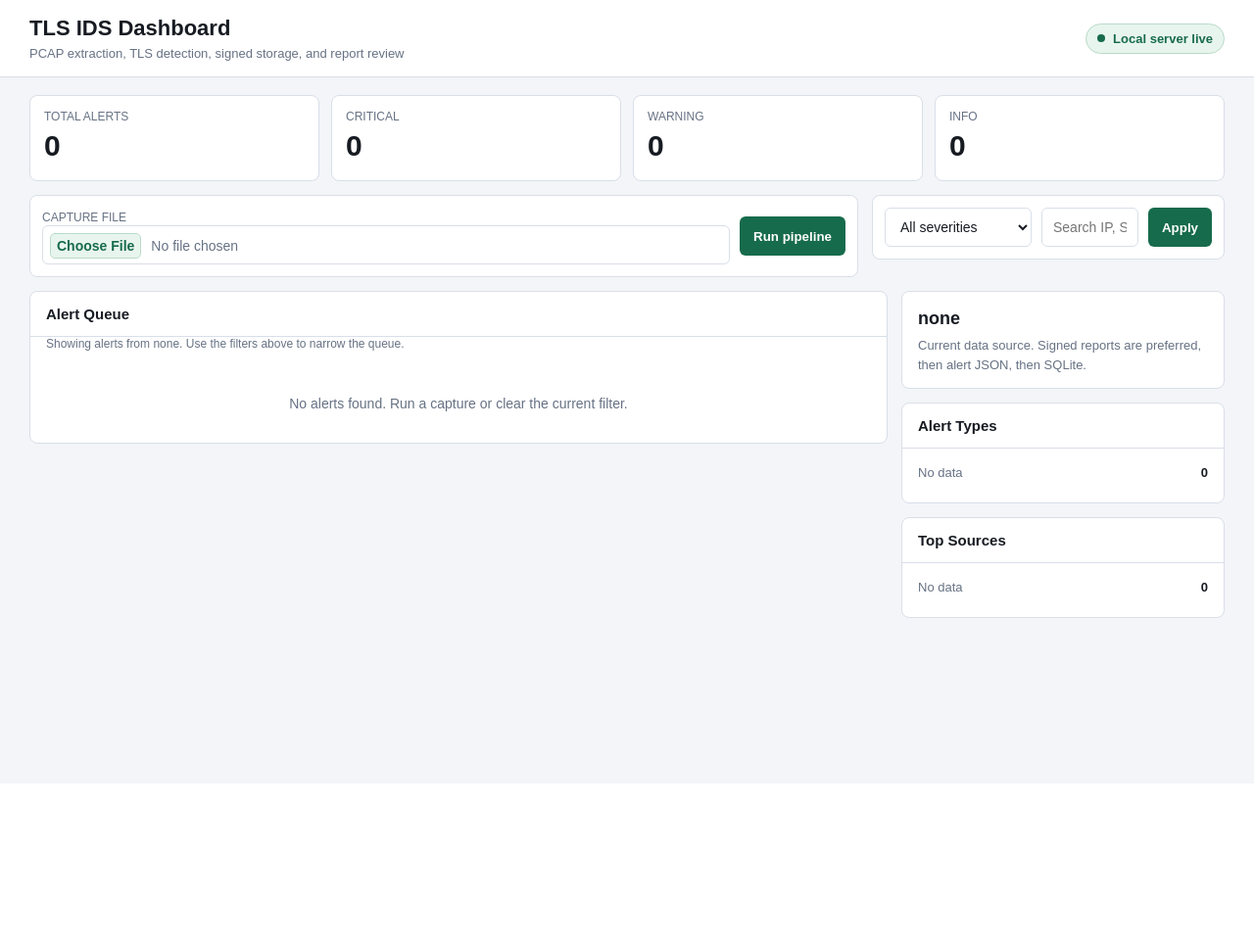
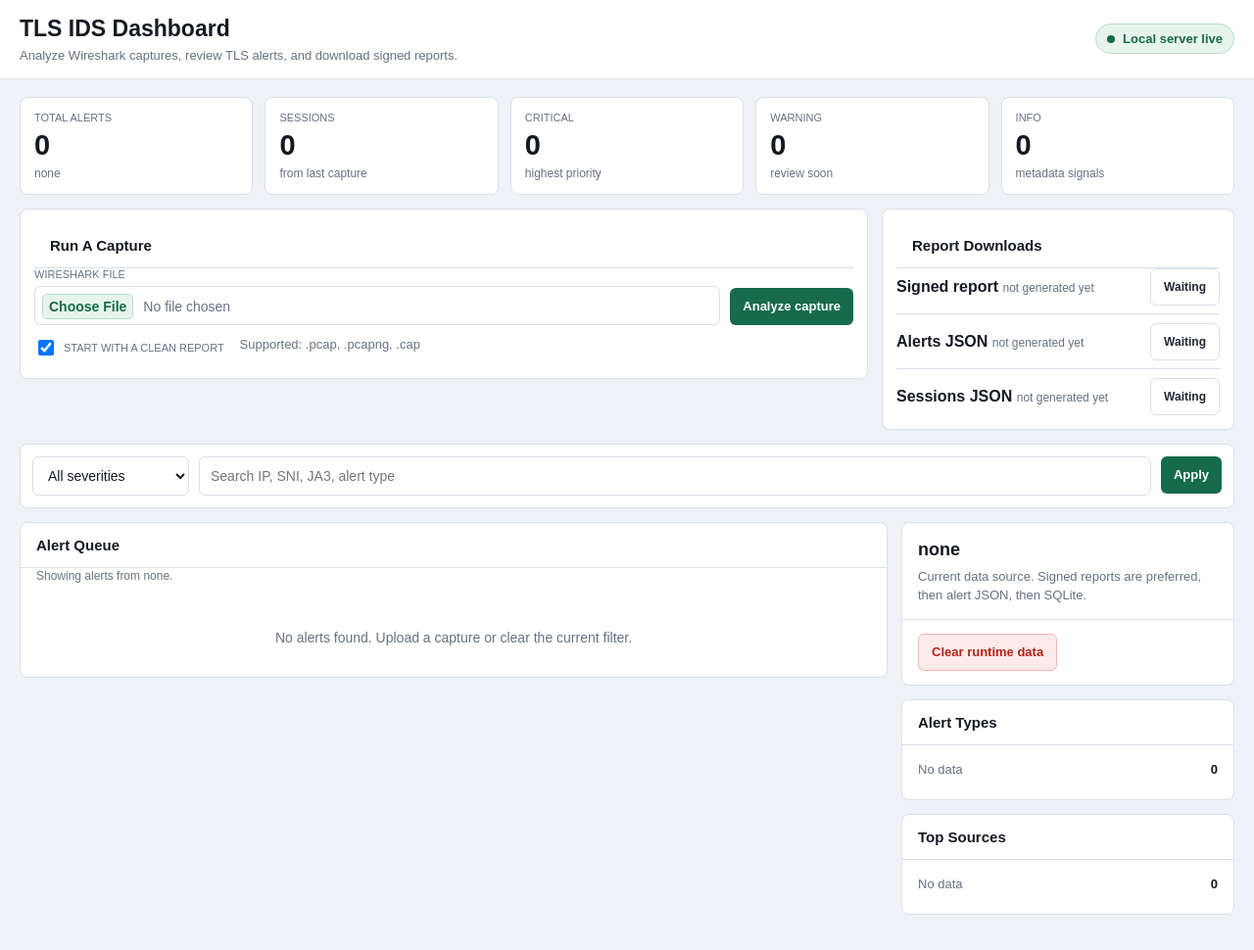
Before and after one commit to abiree-roo7/Crypto_project, a Flask app: page / in a window 1280 px wide. Shown: the whole page at 98% size. Before the commit the page ends 631 px from the top, so only its background shows below. Run offline with Flask 3, Linux system fonts and the light colour scheme.

Commit message:
Improve dashboard report workflow

```diff
--- a/partie_4_dashboard/app.py
+++ b/partie_4_dashboard/app.py
@@ -21,7 +21,7 @@
 
 preload_stdlib_code_module()
 
-from flask import Flask, flash, redirect, render_template, render_template_string, request, url_for
+from flask import Flask, flash, redirect, render_template, request, send_file, url_for
 from werkzeug.utils import secure_filename
 
 
@@ -32,6 +32,7 @@
 ALERTS_DB = BASE_DIR / "alerts.db"
 UPLOAD_DIR = BASE_DIR / "uploads"
 ALLOWED_CAPTURE_EXTENSIONS = {".pcap", ".pcapng", ".cap"}
+RUNTIME_OUTPUTS = (SESSIONS_JSON, ALERTS_JSON, REPORT_JSON, ALERTS_DB)
 
 app = Flask(__name__)
 app.secret_key = "tls-ids-local-dashboard"
@@ -60,6 +61,17 @@
         "stored": len(stored_alerts),
         "capture": capture_path.name,
     }
+
+
+def clear_runtime_outputs():
+    for path in RUNTIME_OUTPUTS:
+        if path.exists():
+            path.unlink()
+
+    if UPLOAD_DIR.exists():
+        for item in UPLOAD_DIR.iterdir():
+            if item.is_file():
+                item.unlink()
 
 
 def _load_json(path):
@@ -142,6 +154,35 @@
         "severity_counts": dict(severity_counts),
         "type_counts": type_counts.most_common(6),
         "top_sources": sources.most_common(5),
+    }
+
+
+def build_artifact_status():
+    sessions = _load_json(SESSIONS_JSON) or []
+    report = _load_json(REPORT_JSON)
+    report_info = report.get("report", {}) if isinstance(report, dict) else {}
+
+    artifacts = []
+    for label, path, endpoint in (
+        ("Signed report", REPORT_JSON, "download_report"),
+        ("Alerts JSON", ALERTS_JSON, "download_alerts"),
+        ("Sessions JSON", SESSIONS_JSON, "download_sessions"),
+    ):
+        artifacts.append(
+            {
+                "label": label,
+                "exists": path.exists(),
+                "size": path.stat().st_size if path.exists() else 0,
+                "endpoint": endpoint,
+            }
+        )
+
+    return {
+        "sessions": len(sessions) if isinstance(sessions, list) else 0,
+        "report_generated_at": report_info.get("generated_at"),
+        "report_total_alerts": report_info.get("total_alerts"),
+        "artifacts": artifacts,
+        "database_exists": ALERTS_DB.exists(),
     }
 
 
@@ -520,6 +561,7 @@
         "dashboard.html",
         alerts=filtered,
         stats=build_stats(alerts),
+        artifacts=build_artifact_status(),
         data_source=source,
         severity=severity,
         query=query,
@@ -544,6 +586,11 @@
     uploaded.save(capture_path)
 
     try:
+        if request.form.get("fresh_run") == "1":
+            clear_runtime_outputs()
+            UPLOAD_DIR.mkdir(exist_ok=True)
+            uploaded.stream.seek(0)
+            uploaded.save(capture_path)
         result = run_pipeline_for_capture(capture_path)
     except Exception as exc:
         flash(f"Pipeline failed: {exc}")
@@ -553,6 +600,37 @@
         "Pipeline complete for {capture}: {sessions} session(s), "
         "{alerts} alert(s), {stored} stored alert(s).".format(**result)
     )
+    return redirect(url_for("dashboard"))
+
+
+@app.route("/download/report")
+def download_report():
+    if not REPORT_JSON.exists():
+        flash("No report.json is available yet. Run the pipeline first.")
+        return redirect(url_for("dashboard"))
+    return send_file(REPORT_JSON, as_attachment=True, download_name="tls_ids_report.json")
+
+
+@app.route("/download/alerts")
+def download_alerts():
+    if not ALERTS_JSON.exists():
+        flash("No alerts.json is available yet. Run the pipeline first.")
+        return redirect(url_for("dashboard"))
+    return send_file(ALERTS_JSON, as_attachment=True, download_name="tls_ids_alerts.json")
+
+
+@app.route("/download/sessions")
+def download_sessions():
+    if not SESSIONS_JSON.exists():
+        flash("No sessions_tls.json is available yet. Run the pipeline first.")
+        return redirect(url_for("dashboard"))
+    return send_file(SESSIONS_JSON, as_attachment=True, download_name="tls_ids_sessions.json")
+
+
+@app.route("/reset", methods=["POST"])
+def reset_runtime_data():
+    clear_runtime_outputs()
+    flash("Runtime data cleared. Upload a capture to start a fresh analysis.")
     return redirect(url_for("dashboard"))
 
 
--- a/partie_4_dashboard/templates/dashboard.html
+++ b/partie_4_dashboard/templates/dashboard.html
@@ -6,20 +6,21 @@
   <title>TLS IDS Dashboard</title>
   <style>
     :root {
-      --bg: #f3f5f8;
+      --bg: #eef2f6;
       --panel: #ffffff;
-      --panel-soft: #f8fafc;
-      --ink: #171b22;
-      --muted: #677284;
-      --line: #d9dfe8;
+      --panel-soft: #f7f9fb;
+      --ink: #151922;
+      --muted: #667284;
+      --line: #d9e0e8;
       --green: #176b4d;
-      --green-soft: #e8f5ee;
+      --green-soft: #e7f4ed;
       --red: #b42318;
       --red-soft: #fdebea;
       --amber: #9a5b00;
       --amber-soft: #fff4df;
       --blue: #1261a6;
       --blue-soft: #e8f3ff;
+      --dark: #202733;
     }
 
     * { box-sizing: border-box; }
@@ -32,19 +33,52 @@
       letter-spacing: 0;
     }
 
-    header {
-      background: #ffffff;
-      border-bottom: 1px solid var(--line);
+    a { color: inherit; text-decoration: none; }
+
+    button,
+    .button {
+      display: inline-flex;
+      height: 38px;
+      align-items: center;
+      justify-content: center;
+      border: 0;
+      border-radius: 6px;
+      padding: 0 13px;
+      background: var(--green);
+      color: #ffffff;
+      font-size: 13px;
+      font-weight: 700;
+      cursor: pointer;
+      white-space: nowrap;
+    }
+
+    .button.secondary,
+    button.secondary {
+      border: 1px solid var(--line);
+      background: var(--panel);
+      color: var(--dark);
+    }
+
+    .button.danger,
+    button.danger {
+      border: 1px solid #f3b4af;
+      background: var(--red-soft);
+      color: var(--red);
     }
 
     .wrap {
-      width: min(1220px, calc(100% - 32px));
+      width: min(1240px, calc(100% - 32px));
       margin: 0 auto;
+    }
+
+    header {
+      background: var(--panel);
+      border-bottom: 1px solid var(--line);
     }
 
     .topbar {
       display: grid;
-      grid-template-columns: 1fr auto;
+      grid-template-columns: minmax(0, 1fr) auto;
       gap: 16px;
       align-items: center;
       padding: 16px 0;
@@ -52,7 +86,7 @@
 
     h1 {
       margin: 0;
-      font-size: 22px;
+      font-size: 23px;
       line-height: 1.2;
     }
 
@@ -63,7 +97,7 @@
     }
 
     .status {
-      display: flex;
+      display: inline-flex;
       align-items: center;
       gap: 8px;
       border: 1px solid #b9dbc8;
@@ -83,7 +117,7 @@
       background: currentColor;
     }
 
-    main { padding: 18px 0 34px; }
+    main { padding: 18px 0 36px; }
 
     .flash {
       margin-bottom: 14px;
@@ -97,38 +131,45 @@
 
     .summary {
       display: grid;
-      grid-template-columns: repeat(4, minmax(0, 1fr));
+      grid-template-columns: repeat(5, minmax(0, 1fr));
       gap: 12px;
       margin-bottom: 14px;
     }
 
-    .metric,
-    .panel {
+    .panel,
+    .metric {
       background: var(--panel);
       border: 1px solid var(--line);
       border-radius: 8px;
     }
 
     .metric {
-      min-height: 88px;
+      min-height: 86px;
       padding: 14px;
     }
 
     .metric span {
       display: block;
       color: var(--muted);
-      font-size: 12px;
+      font-size: 11px;
       text-transform: uppercase;
     }
 
     .metric strong {
       display: block;
       margin-top: 8px;
-      font-size: 30px;
+      font-size: 29px;
       line-height: 1;
     }
 
-    .workbar {
+    .metric small {
+      display: block;
+      margin-top: 7px;
+      color: var(--muted);
+      font-size: 12px;
+    }
+
+    .workspace {
       display: grid;
       grid-template-columns: minmax(0, 1fr) 360px;
       gap: 14px;
@@ -136,23 +177,33 @@
       margin-bottom: 14px;
     }
 
-    .upload {
+    .run-card {
+      padding: 14px;
+    }
+
+    .run-title,
+    .panel-title {
+      margin: 0 0 10px;
+      font-size: 15px;
+    }
+
+    .run-grid {
       display: grid;
       grid-template-columns: minmax(0, 1fr) auto;
       gap: 10px;
-      align-items: center;
-      padding: 12px;
+      align-items: end;
     }
 
-    .upload label {
+    label {
+      display: block;
+      margin-bottom: 6px;
       color: var(--muted);
-      font-size: 12px;
+      font-size: 11px;
       text-transform: uppercase;
     }
 
-    .upload input,
-    .filters input,
-    .filters select {
+    input,
+    select {
       height: 40px;
       width: 100%;
       border: 1px solid var(--line);
@@ -163,12 +214,12 @@
       font-size: 14px;
     }
 
-    .upload input[type="file"] {
+    input[type="file"] {
       padding: 7px;
       color: var(--muted);
     }
 
-    .upload input[type="file"]::file-selector-button {
+    input[type="file"]::file-selector-button {
       height: 26px;
       margin-right: 10px;
       border: 1px solid #b9dbc8;
@@ -179,27 +230,66 @@
       cursor: pointer;
     }
 
-    button {
-      height: 40px;
-      border: 0;
-      border-radius: 6px;
-      padding: 0 14px;
-      background: var(--green);
-      color: #ffffff;
-      font-weight: 700;
-      cursor: pointer;
+    .options {
+      display: flex;
+      flex-wrap: wrap;
+      gap: 10px 16px;
+      margin-top: 12px;
+      color: var(--muted);
+      font-size: 13px;
     }
 
-    .filters {
+    .check {
+      display: inline-flex;
+      align-items: center;
+      gap: 7px;
+    }
+
+    .check input {
+      width: 16px;
+      height: 16px;
+      padding: 0;
+    }
+
+    .downloads {
+      padding: 14px;
+    }
+
+    .download-list {
       display: grid;
-      grid-template-columns: 150px minmax(0, 1fr) auto;
+      gap: 8px;
+    }
+
+    .download-row {
+      display: grid;
+      grid-template-columns: minmax(0, 1fr) auto;
       gap: 10px;
+      align-items: center;
+      border-top: 1px solid var(--line);
+      padding-top: 9px;
+    }
+
+    .download-row:first-child {
+      border-top: 0;
+      padding-top: 0;
+    }
+
+    .download-row span {
+      color: var(--muted);
+      font-size: 12px;
+    }
+
+    .toolbar {
+      display: grid;
+      grid-template-columns: 160px minmax(0, 1fr) auto;
+      gap: 10px;
+      margin-bottom: 14px;
       padding: 12px;
     }
 
-    .grid {
+    .content {
       display: grid;
-      grid-template-columns: minmax(0, 1fr) 330px;
+      grid-template-columns: minmax(0, 1fr) 340px;
       gap: 14px;
       align-items: start;
     }
@@ -215,6 +305,7 @@
       padding: 0 16px 14px;
       color: var(--muted);
       font-size: 12px;
+      line-height: 1.45;
     }
 
     table {
@@ -244,7 +335,6 @@
 
     .badge {
       display: inline-flex;
-      align-items: center;
       min-width: 66px;
       justify-content: center;
       border-radius: 999px;
@@ -259,9 +349,7 @@
     .info { color: var(--blue); background: var(--blue-soft); }
     .unknown { color: var(--muted); background: #eef1f5; }
 
-    .flow {
-      font-weight: 700;
-    }
+    .flow { font-weight: 700; }
 
     .meta {
       color: var(--muted);
@@ -272,6 +360,20 @@
     .side {
       display: grid;
       gap: 14px;
+    }
+
+    .source-box {
+      padding: 14px 16px;
+      color: var(--muted);
+      font-size: 13px;
+      line-height: 1.5;
+    }
+
+    .source-box strong {
+      display: block;
+      margin-bottom: 4px;
+      color: var(--ink);
+      font-size: 18px;
     }
 
     .side-list {
@@ -291,18 +393,9 @@
     .side-row span:first-child { color: var(--muted); }
     .side-row strong { text-align: right; }
 
-    .source-box {
+    .reset-form {
       padding: 14px 16px;
-      color: var(--muted);
-      font-size: 13px;
-      line-height: 1.5;
-    }
-
-    .source-box strong {
-      display: block;
-      margin-bottom: 4px;
-      color: var(--ink);
-      font-size: 18px;
+      border-top: 1px solid var(--line);
     }
 
     .empty {
@@ -312,12 +405,12 @@
       font-size: 14px;
     }
 
-    @media (max-width: 900px) {
+    @media (max-width: 980px) {
       .topbar,
-      .workbar,
-      .grid,
-      .upload,
-      .filters {
+      .workspace,
+      .content,
+      .run-grid,
+      .toolbar {
         grid-template-columns: 1fr;
       }
 
@@ -332,7 +425,7 @@
     <div class="wrap topbar">
       <div>
         <h1>TLS IDS Dashboard</h1>
-        <div class="subhead">PCAP extraction, TLS detection, signed storage, and report review</div>
+        <div class="subhead">Analyze Wireshark captures, review TLS alerts, and download signed reports.</div>
       </div>
       <div class="status"><span class="dot"></span>Local server live</div>
     </div>
@@ -348,22 +441,53 @@
     {% endwith %}
 
     <section class="summary">
-      <div class="metric"><span>Total alerts</span><strong>{{ stats.total }}</strong></div>
-      <div class="metric"><span>Critical</span><strong>{{ stats.critical }}</strong></div>
-      <div class="metric"><span>Warning</span><strong>{{ stats.warning }}</strong></div>
-      <div class="metric"><span>Info</span><strong>{{ stats.info }}</strong></div>
+      <div class="metric"><span>Total alerts</span><strong>{{ stats.total }}</strong><small>{{ data_source }}</small></div>
+      <div class="metric"><span>Sessions</span><strong>{{ artifacts.sessions }}</strong><small>from last capture</small></div>
+      <div class="metric"><span>Critical</span><strong>{{ stats.critical }}</strong><small>highest priority</small></div>
+      <div class="metric"><span>Warning</span><strong>{{ stats.warning }}</strong><small>review soon</small></div>
+      <div class="metric"><span>Info</span><strong>{{ stats.info }}</strong><small>metadata signals</small></div>
     </section>
 
-    <section class="workbar">
-      <form class="panel upload" method="post" action="{{ url_for('run_capture') }}" enctype="multipart/form-data">
+    <section class="workspace">
+      <form class="panel run-card" method="post" action="{{ url_for('run_capture') }}" enctype="multipart/form-data">
+        <h2 class="run-title">Run A Capture</h2>
+        <div class="run-grid">
           <div>
-          <label for="capture">Capture file</label>
+            <label for="capture">Wireshark file</label>
             <input id="capture" name="capture" type="file" accept=".pcap,.pcapng,.cap">
           </div>
-        <button type="submit">Run pipeline</button>
+          <button type="submit">Analyze capture</button>
+        </div>
+        <div class="options">
+          <label class="check">
+            <input name="fresh_run" type="checkbox" value="1" checked>
+            Start with a clean report
+          </label>
+          <span>Supported: .pcap, .pcapng, .cap</span>
+        </div>
       </form>
 
-      <form class="panel filters" method="get">
+      <div class="panel downloads">
+        <h2 class="panel-title">Report Downloads</h2>
+        <div class="download-list">
+          {% for item in artifacts.artifacts %}
+            <div class="download-row">
+              <div>
+                <strong>{{ item.label }}</strong>
+                <span>{% if item.exists %}{{ item.size }} bytes ready{% else %}not generated yet{% endif %}</span>
+              </div>
+              {% if item.exists %}
+                <a class="button secondary" href="{{ url_for(item.endpoint) }}">Download</a>
+              {% else %}
+                <span class="button secondary" aria-disabled="true">Waiting</span>
+              {% endif %}
+            </div>
+          {% endfor %}
+        </div>
+      </div>
+    </section>
+
+    <form class="panel toolbar" method="get">
       <select name="severity" aria-label="Severity">
         <option value="">All severities</option>
         {% for option in ["critical", "warning", "info"] %}
@@ -373,18 +497,20 @@
       <input name="q" value="{{ query }}" placeholder="Search IP, SNI, JA3, alert type">
       <button type="submit">Apply</button>
     </form>
-    </section>
 
-    <section class="grid">
+    <section class="content">
       <div class="panel">
         <h2>Alert Queue</h2>
-        <div class="panel-note">Showing alerts from {{ data_source }}. Use the filters above to narrow the queue.</div>
+        <div class="panel-note">
+          Showing alerts from {{ data_source }}.
+          {% if artifacts.report_generated_at %}Report generated at {{ artifacts.report_generated_at }}.{% endif %}
+        </div>
         {% if alerts %}
           <table>
             <thead>
               <tr>
-                <th style="width: 110px;">Severity</th>
-                <th style="width: 180px;">Rule</th>
+                <th style="width: 108px;">Severity</th>
+                <th style="width: 170px;">Rule</th>
                 <th>Flow</th>
                 <th>Evidence</th>
               </tr>
@@ -415,7 +541,7 @@
             </tbody>
           </table>
         {% else %}
-          <div class="empty">No alerts found. Run a capture or clear the current filter.</div>
+          <div class="empty">No alerts found. Upload a capture or clear the current filter.</div>
         {% endif %}
       </div>
 
@@ -424,7 +550,11 @@
           <div class="source-box">
             <strong>{{ data_source }}</strong>
             Current data source. Signed reports are preferred, then alert JSON, then SQLite.
+            {% if artifacts.database_exists %}<br>SQLite storage is available.{% endif %}
           </div>
+          <form class="reset-form" method="post" action="{{ url_for('reset_runtime_data') }}">
+            <button class="danger" type="submit">Clear runtime data</button>
+          </form>
         </div>
 
         <div class="panel">
```
Also changed, not shown: docs/dashboard.md (+16 -0 lines), docs/run_app_guide.md (+6 -0 lines), sessions_tls.json (deleted, +0 -48 lines). Lines whose indentation alone changed are shown as unchanged.
